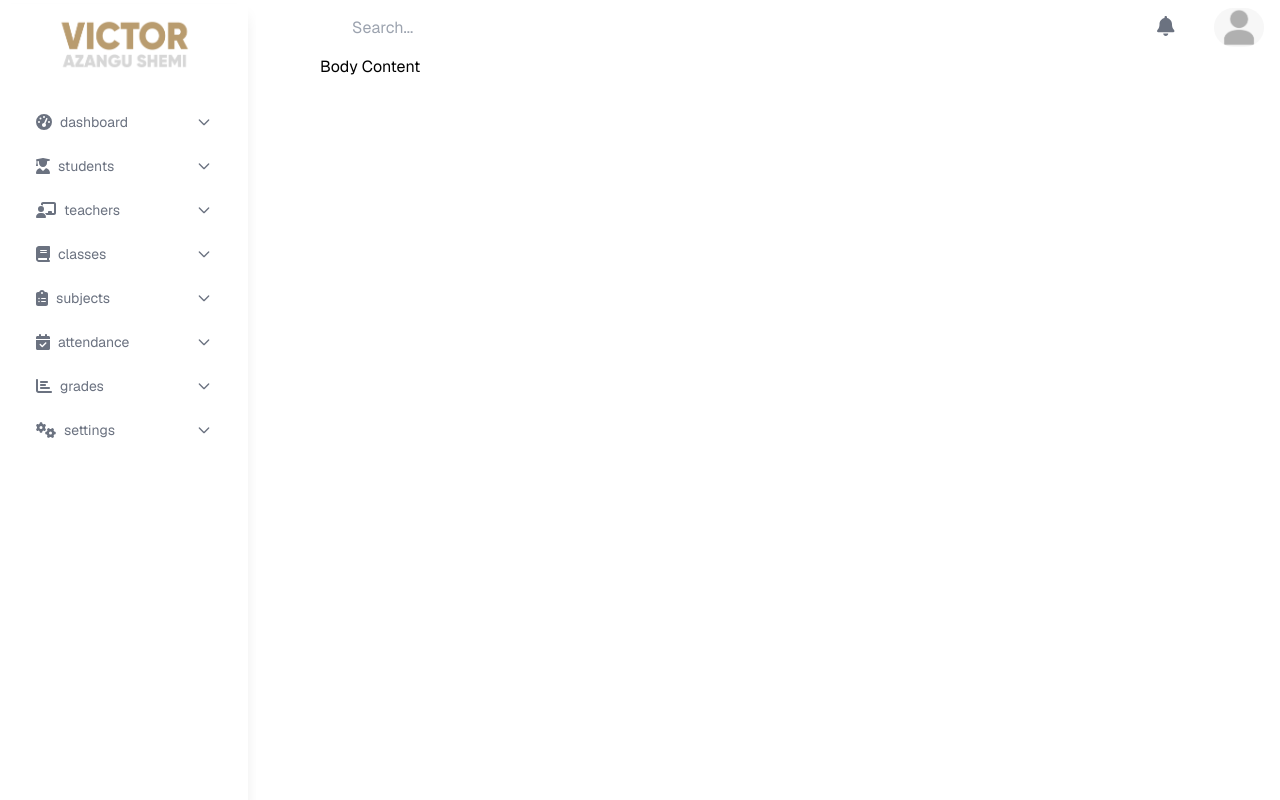
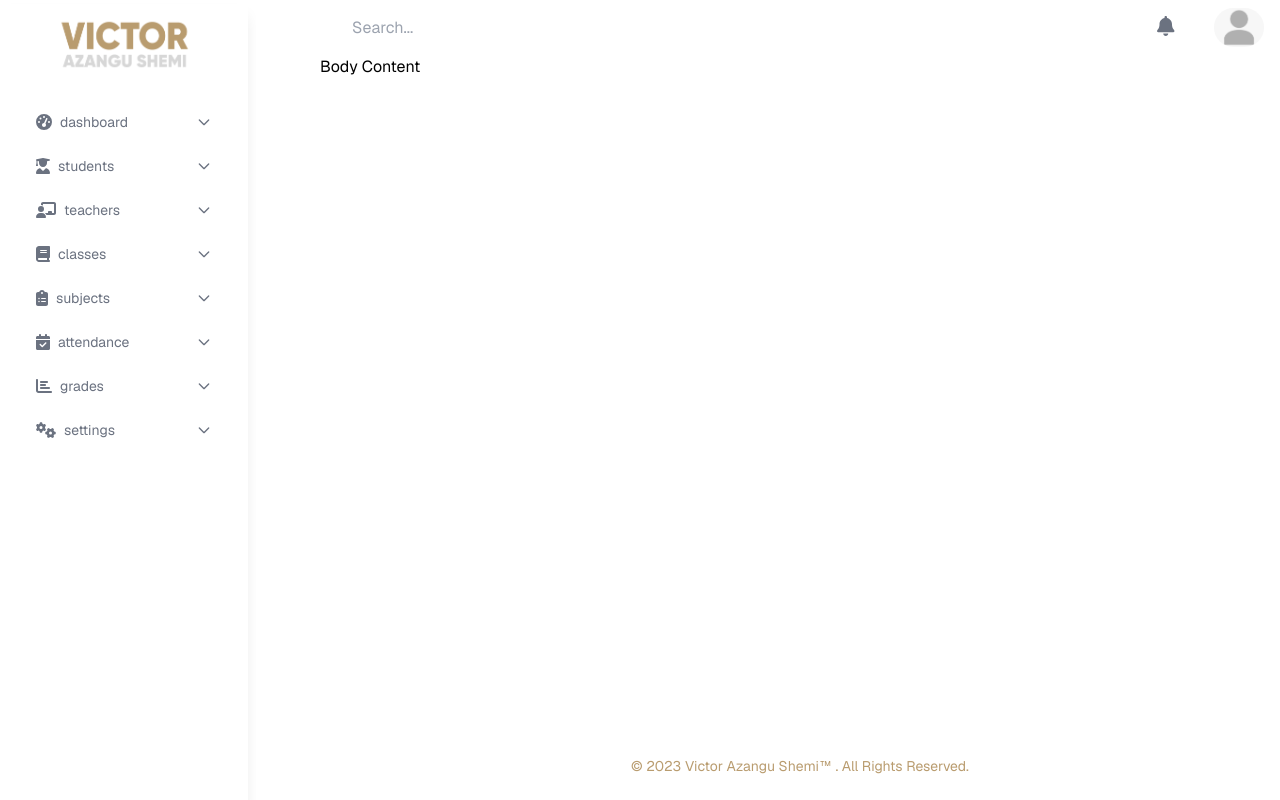
Before and after one commit to victorazangu/vims_front_end, a Next.js app: page / in a window 1280 px wide. Built offline with nearby package versions, Linux system fonts and the light colour scheme.

Commit message:
feat(app): Footer Simple Footer
just simple footer that has copy rights andgrade mark

```diff
--- a/src/app/page.js
+++ b/src/app/page.js
@@ -1,4 +1,4 @@
-import { SideBar, NavBar } from "@/components";
+import { SideBar, NavBar, Footer } from "@/components";
 
 export default function Home() {
   return (
@@ -13,6 +13,9 @@ export default function Home() {
         <div className="flex-grow overflow-auto">
           <div>Body Content</div>
         </div>
+        <div className="flex-shrink-0">
+          <Footer />
+        </div>
       </div>
     </div>
   );
--- a/src/components/buttons/Submit.jsx
+++ b/src/components/buttons/Submit.jsx
@@ -4,7 +4,7 @@ const Submit = ({ name }) => {
   return (
     <button
       type="submit"
-      class="text-white bg-[#b99c6f] hover:bg-[#8E7B5F] focus:ring-4 focus:outline-none  font-medium rounded-lg text-sm w-full sm:w-auto px-5 py-2.5 text-center"
+      className="text-white bg-[#b99c6f] hover:bg-[#8E7B5F] focus:ring-4 focus:outline-none  font-medium rounded-lg text-sm w-full sm:w-auto px-5 py-2.5 text-center"
     >
       {name}
     </button>
--- a/src/components/index.js
+++ b/src/components/index.js
@@ -10,6 +10,7 @@ import RadioButton from "./forms/RadioButton";
 import RadioButtonGroup from "./forms/RadioButtonGroup";
 import RadioButtonOption from "./forms/RadioButtonOption";
 import CheckBoxGroup from "./forms/CheckBoxGroup";
+import Footer from "./navigations/Footer";
 
 export {
   SideBar,
@@ -24,4 +25,5 @@ export {
   RadioButtonGroup,
   RadioButtonOption,
   CheckBoxGroup,
+  Footer,
 };
--- /dev/null
+++ b/src/components/navigations/Footer.jsx
@@ -0,0 +1,21 @@
+import React from "react";
+import Link from "next/link";
+
+const Footer = () => {
+  const thisYear = new Date().getFullYear();
+  return (
+    <footer className="text-center py-4">
+      <div className="w-full mx-auto max-w-screen-xl p-2 flex justify-center items-center">
+        <span className="text-sm text-[#b99c6f]">
+          © {thisYear}
+          <Link href="/" className="hover:underline px-1">
+            Victor Azangu Shemi™
+          </Link>
+          . All Rights Reserved.
+        </span>
+      </div>
+    </footer>
+  );
+};
+
+export default Footer;
```
